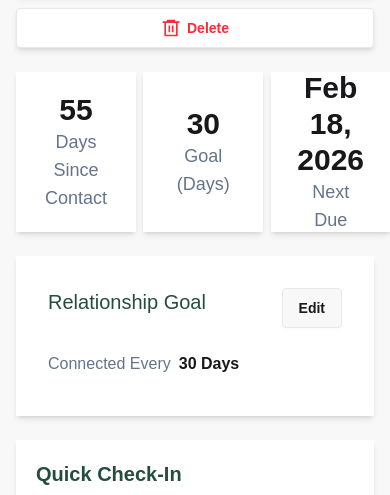
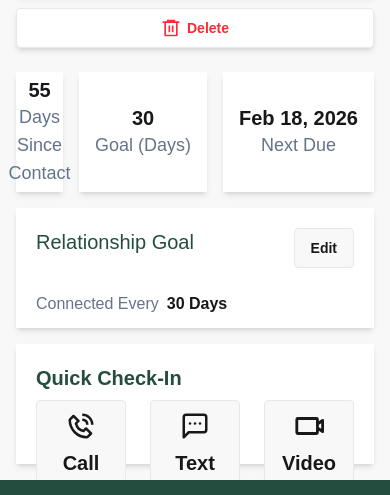
Before and after one commit to atikur-rahman12/my-7th-assignment, a React (Vite) app: page /friendsDetails/1 in a window 390 px wide. Shown: the part 596-1091 px from the top of the page. Built offline with nearby package versions, Linux system fonts and the light colour scheme.

Commit message:
responsive the friends details section

```diff
--- a/src/pages/FriendDetails/FriendDetails.jsx
+++ b/src/pages/FriendDetails/FriendDetails.jsx
@@ -85,21 +85,27 @@ const FriendDetails = () => {
               </button>
             </div>
           </div>
-          <div className="bg-base-200 flex-1 grid grid-cols-3 auto-rows-[160px] gap-6">
-            <div className="bg-base-100 shadow-md p-15 h-full flex flex-col justify-center items-center text-center">
-              <h1 className="text-3xl font-semibold">{days_since_contact}</h1>
+          <div className="bg-base-200 flex-1 grid grid-cols-1 sm:grid-cols-2 lg:grid-cols-3 auto-rows-[120px] sm:auto-rows-[140px] lg:auto-rows-[160px] gap-4 sm:gap-6">
+            <div className="bg-base-100 shadow-md p-4 sm:p-6 h-full flex flex-col justify-center items-center text-center">
+              <h1 className="text-xl sm:text-2xl lg:text-3xl font-semibold text-center leading-tight">
+                {days_since_contact}
+              </h1>
               <p className="text-[#64748B] text-lg">Days Since Contact</p>
             </div>
-            <div className="bg-base-100 shadow-md p-15 h-full flex flex-col justify-center items-center text-center">
-              <h1 className="text-3xl font-semibold">{goal}</h1>
+            <div className="bg-base-100 shadow-md p-4 sm:p-6 h-full flex flex-col justify-center items-center text-center">
+              <h1 className="text-xl sm:text-2xl lg:text-3xl font-semibold text-center leading-tight">
+                {goal}
+              </h1>
               <p className="text-[#64748B] text-lg">Goal (Days)</p>
             </div>
-            <div className="bg-base-100 shadow-md p-15 h-full flex flex-col justify-center items-center text-center">
-              <h1 className="text-3xl font-semibold">{next_due_date}</h1>
+            <div className="bg-base-100 shadow-md p-4 sm:p-6 h-full flex flex-col justify-center items-center text-center">
+              <h1 className="text-xl sm:text-2xl lg:text-3xl font-semibold text-center leading-tight">
+                {next_due_date}
+              </h1>
               <p className="text-[#64748B] text-lg">Next Due</p>
             </div>
 
-            <div className="bg-base-100 col-span-3 shadow-md p-8">
+            <div className="bg-base-100 col-span-3 shadow-md p-5">
               <div className="flex justify-between">
                 <h1 className="text-[#244D3F] text-xl font-medium">
                   Relationship Goal
```
